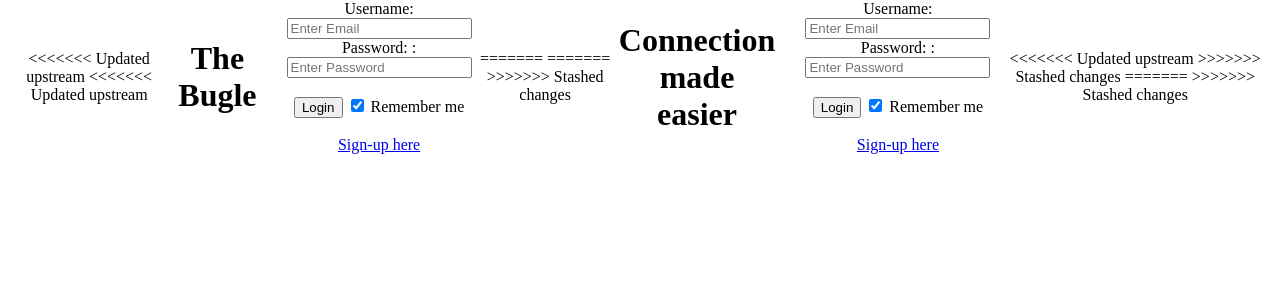
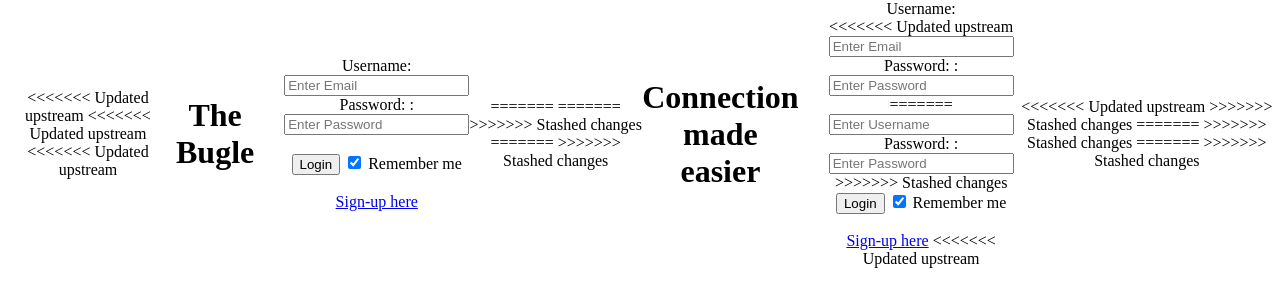
Before and after one commit to Numb11/Secure-Soft, a PHP site: page / in a window 1280 px wide. Shown: the top 307 px of the page. Run offline with PHP 8.4, Linux system fonts and the light colour scheme.

Commit message:
Added stuff

```diff
--- a/index.php
+++ b/index.php
@@ -1,6 +1,7 @@
 <!DOCTYPE html>
 <html>
 
+<<<<<<< Updated upstream
 <<<<<<< Updated upstream
 <<<<<<< Updated upstream
 
@@ -45,6 +46,9 @@
 =======
 
 >>>>>>> Stashed changes
+=======
+
+>>>>>>> Stashed changes
 
 <head>
 <title> FakeBook </title>
@@ -57,11 +61,18 @@
     <div class = "logInForm">
         <form action="verifyUser.php" method = "POST">
             <label for="username">Username:</label><br>
+<<<<<<< Updated upstream
             <input type="email" placeholder = "Enter Email" name="username"><br>
 
             <label for="password">Password: :</label><br>
             <input type="password" placeholder = "Enter Password"  name="password">
         </form>
+=======
+            <input type="text" placeholder = "Enter Username" name="username" required><br>
+
+            <label for="password">Password: :</label><br>
+            <input type="password" placeholder = "Enter Password"  name="password" required>
+>>>>>>> Stashed changes
 
         <br>
 
@@ -77,11 +88,16 @@
         <br></br>
 
         <label> <a href="signup.html">Sign-up here</a> </label>
+<<<<<<< Updated upstream
     </div>
 <<<<<<< Updated upstream
 >>>>>>> Stashed changes
 =======
 >>>>>>> Stashed changes
+=======
+        </form>
+    </div>
+>>>>>>> Stashed changes
 
 </body>
 </html>
```
Also changed, not shown: verifyUser.php (+11 -0 lines).
